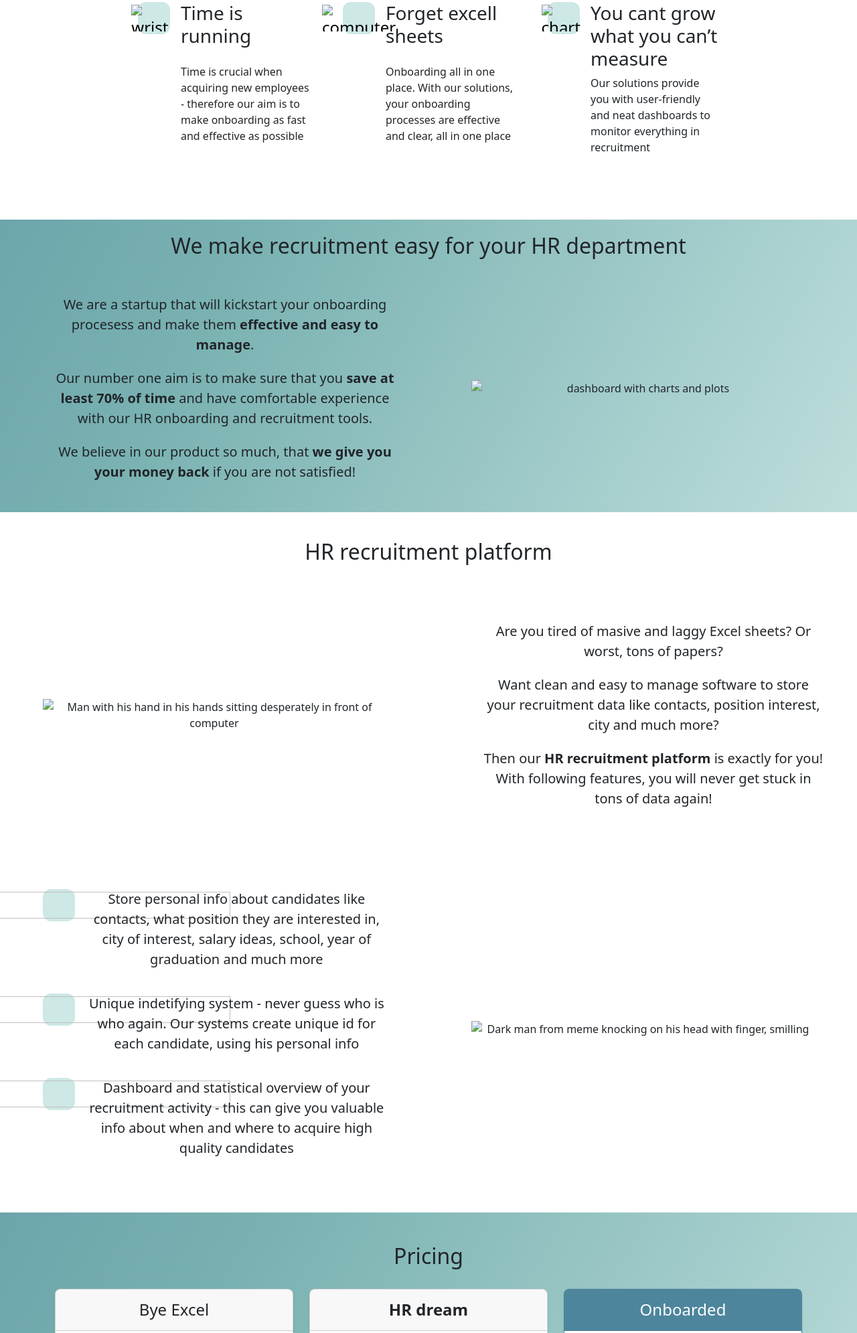
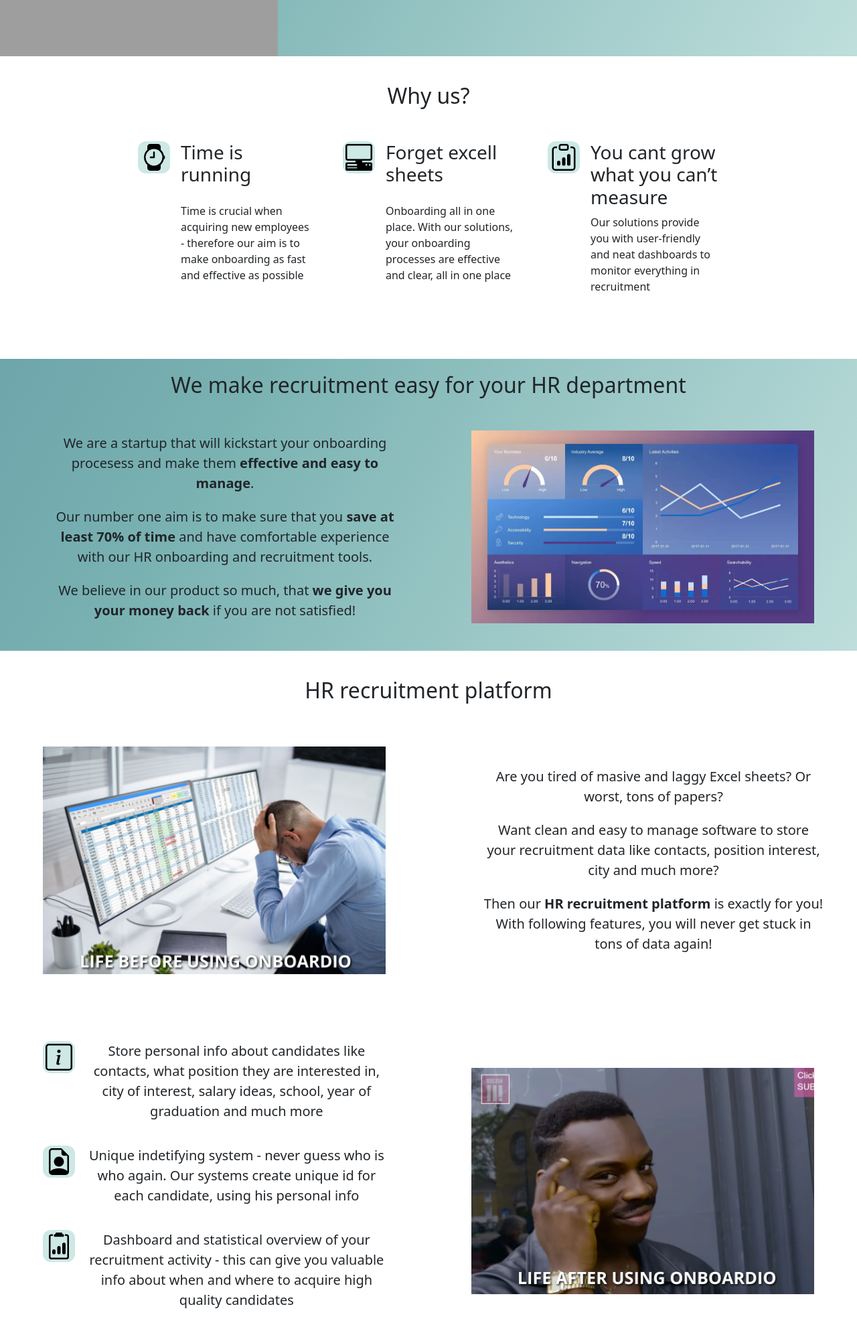
Before and after one commit to jindrak02/Onboardio, a plain HTML site: page index.html in a window 1280 px wide. Shown: the part 267-2258 px from the top of the page at 67% size. Drawn offline with nearby package versions, Linux system fonts and the light colour scheme; the site is published under a folder, as on GitHub Pages, so addresses that start at the root find nothing.

Commit message:
Add files via upload

```diff
--- a/index.html
+++ b/index.html
@@ -33,7 +33,7 @@
 
     <section id="hero" class="gradient-background">
 
-        <img src="/images/onboarding.jpg" alt="people during onboarding proces">
+        <img src="./images/onboarding.jpg" alt="people during onboarding proces">
         <div class="heroText">
           <h1>Make onboarding and recruitment easy with Oboardio</h1>
           <p>We provide comprehensive recruitment and onboarding solutions for your HR</p>
@@ -47,7 +47,7 @@
       <div class="whyContainer">
         <div class="why">
           <div class="icon-square text-body-emphasis d-inline-flex align-items-center justify-content-center fs-4 flex-shrink-0 me-3">
-            <img src="/images/watch.svg" alt="wrist watch icon" height="40px">
+            <img src="./images/watch.svg" alt="wrist watch icon" height="40px">
           </div>
           <h3>Time is running</h3>
           <p>Time is crucial when acquiring new employees - therefore our aim is to make onboarding as fast and effective as possible</p>
@@ -55,7 +55,7 @@
 
         <div class="why">
           <div class="icon-square text-body-emphasis d-inline-flex align-items-center justify-content-center fs-4 flex-shrink-0 me-3">
-            <img src="/images/pc-display-horizontal.svg" alt="computer desktop icon" height="40px">
+            <img src="./images/pc-display-horizontal.svg" alt="computer desktop icon" height="40px">
           </div>
           <h3>Forget excell sheets</h3>
           <p>Onboarding all in one place. With our solutions, your onboarding processes are effective and clear, all in one place</p>
@@ -63,7 +63,7 @@
 
         <div class="why">
           <div class="icon-square text-body-emphasis d-inline-flex align-items-center justify-content-center fs-4 flex-shrink-0 me-3">
-            <img src="/images/clipboard-data.svg" alt="chart on board icon" height="40px">
+            <img src="./images/clipboard-data.svg" alt="chart on board icon" height="40px">
           </div>
           <h3>You cant grow what you can’t measure</h3>
           <p>Our solutions provide you with user-friendly and neat dashboards to monitor everything in recruitment</p>
@@ -75,7 +75,7 @@
     <section id="aboutUs" class="gradient-background">
 
       <div class="aboutContainer" id="imgContainer">
-        <img src="/images/dashboard.jpg" alt="dashboard with charts and plots">
+        <img src="./images/dashboard.jpg" alt="dashboard with charts and plots">
       </div>
 
       <h2>We make recruitment easy for your HR department</h2>
@@ -96,7 +96,7 @@
       <div class="recruitmentItem">
         <div class="gridClass">
           <div class="aboutContainer">
-            <img src="/images/lifeBefore.png" alt="Man with his hand in his hands sitting desperately in front of computer">
+            <img src="./images/lifeBefore.png" alt="Man with his hand in his hands sitting desperately in front of computer">
           </div>
 
           <div class="aboutContainer">
@@ -112,27 +112,27 @@
       <div class="recruitmentItem">
         <div class="gridClass">
           <div class="aboutContainer" id="lifeAfter">
-            <img src="/images/lifeAfter.png" alt="Dark man from meme knocking on his head with finger, smilling">
+            <img src="./images/lifeAfter.png" alt="Dark man from meme knocking on his head with finger, smilling">
           </div>
 
           <div class="aboutContainer" id="recruitmentFeatures">
             <div class="why">
               <div class="icon-square text-body-emphasis d-inline-flex align-items-center justify-content-center fs-4 flex-shrink-0 me-3">
-                <img src="/images/info-square.svg" alt="" height="40px">
+                <img src="./images/info-square.svg" alt="" height="40px">
               </div>
               <p>Store personal info about candidates like contacts, what position they are interested in, city of interest, salary ideas, school, year of graduation and much more</p>
             </div>
 
             <div class="why">
               <div class="icon-square text-body-emphasis d-inline-flex align-items-center justify-content-center fs-4 flex-shrink-0 me-3">
-                <img src="/images/file-earmark-person.svg" alt="" height="40px">
+                <img src="./images/file-earmark-person.svg" alt="" height="40px">
               </div>
               <p>Unique indetifying system - never guess who is who again. Our systems create unique id for each candidate, using his personal info</p>
             </div>
 
             <div class="why">
               <div class="icon-square text-body-emphasis d-inline-flex align-items-center justify-content-center fs-4 flex-shrink-0 me-3">
-                <img src="/images/clipboard2-data.svg" alt="" height="40px">
+                <img src="./images/clipboard2-data.svg" alt="" height="40px">
               </div>
               <p>Dashboard and statistical overview of your recruitment activity - this can give you valuable info about when and where to acquire high quality candidates</p>
             </div>
@@ -253,11 +253,11 @@
               <li class="nav-item mb-2"><a href="#" class="nav-link p-0 text-body-secondary">About</a></li>
             </ul>
             <ul class="nav flex-column">
-              <li class="nav-item mb-2"><a href="#" class="nav-link p-0 text-body-secondary"><img src="/images/facebook.svg" alt=""></a></li>
-              <li class="nav-item mb-2"><a href="#" class="nav-link p-0 text-body-secondary"><img src="/images/instagram.svg" alt=""></a></li>
-              <li class="nav-item mb-2"><a href="#" class="nav-link p-0 text-body-secondary"><img src="/images/whatsapp.svg" alt=""></a></li>
-              <li class="nav-item mb-2"><a href="#" class="nav-link p-0 text-body-secondary"><img src="/images/linkedin.svg" alt=""></a></li>
-              <li class="nav-item mb-2"><a href="#" class="nav-link p-0 text-body-secondary"><img src="/images/messenger.svg" alt=""></a></li>
+              <li class="nav-item mb-2"><a href="#" class="nav-link p-0 text-body-secondary"><img src="./images/facebook.svg" alt=""></a></li>
+              <li class="nav-item mb-2"><a href="#" class="nav-link p-0 text-body-secondary"><img src="./images/instagram.svg" alt=""></a></li>
+              <li class="nav-item mb-2"><a href="#" class="nav-link p-0 text-body-secondary"><img src="./images/whatsapp.svg" alt=""></a></li>
+              <li class="nav-item mb-2"><a href="#" class="nav-link p-0 text-body-secondary"><img src="./images/linkedin.svg" alt=""></a></li>
+              <li class="nav-item mb-2"><a href="#" class="nav-link p-0 text-body-secondary"><img src="./images/messenger.svg" alt=""></a></li>
             </ul>
           </div>
         </footer>
```
